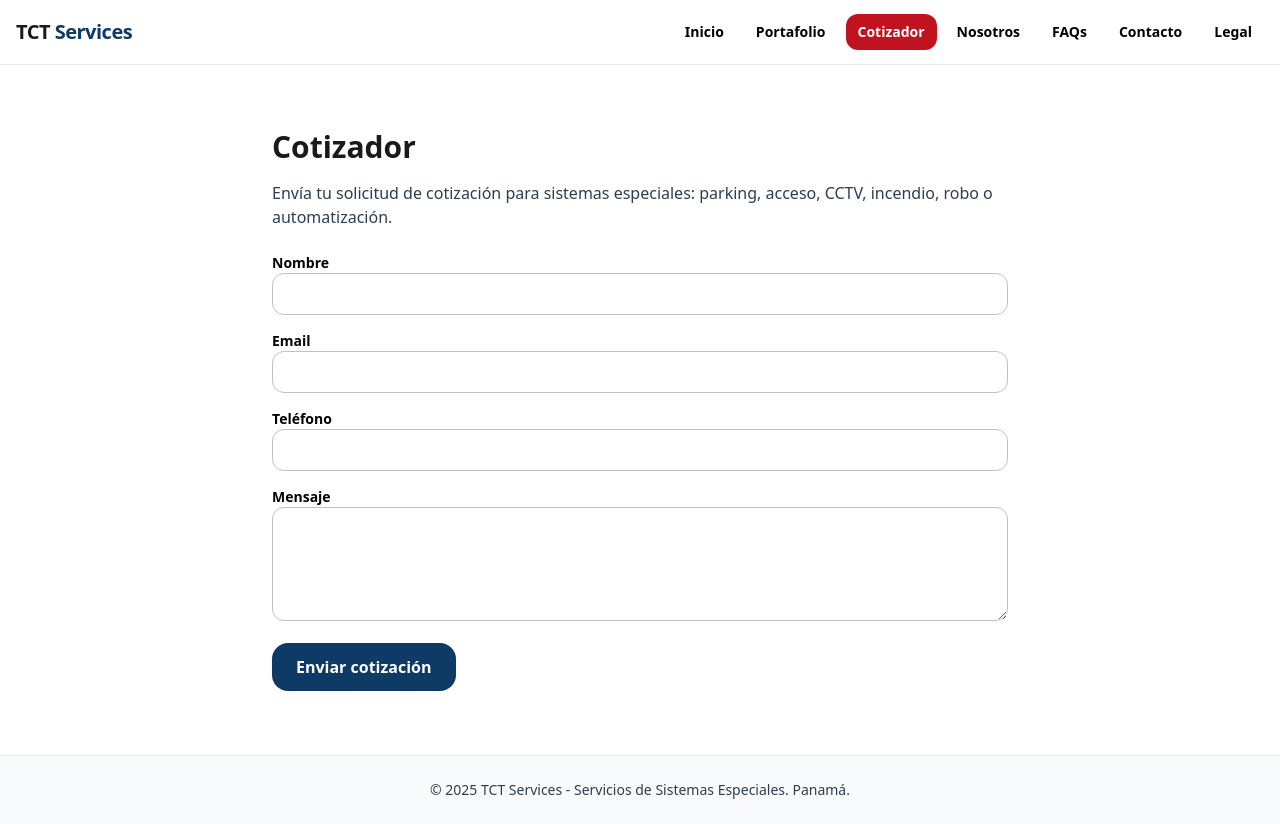
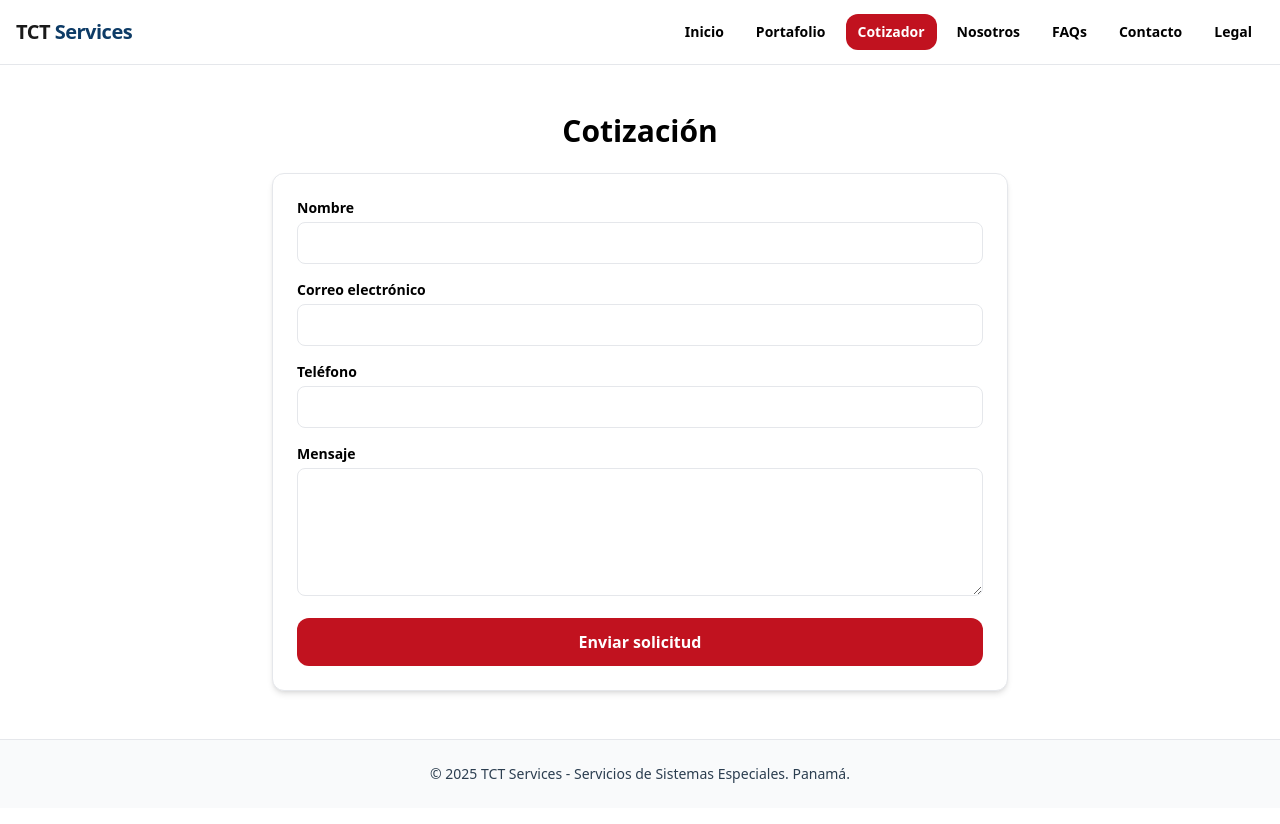
Before and after one commit to eteruel21/tct-portfolio, a React (Vite) app: page /cotizador in a window 1280 px wide. Built offline with nearby package versions, Linux system fonts and the light colour scheme.

Commit message:
Actualización del sitio

```diff
--- a/src/PortfolioGaleria.jsx
+++ b/src/PortfolioGaleria.jsx
@@ -162,7 +162,10 @@ export default function PortfolioGaleria() {
                         {it.ubicacion} • {new Date(it.fecha).toLocaleDateString()}
                       </p>
                     </div>
-                    <Link to="/cotizador" className="px-3 py-1.5 text-xs font-semibold rounded-full bg-[#C1121F] text-white hover:bg-[#A10E1A]">
+                    <Link
+                      to={`/cotizador?mensaje=${encodeURIComponent(`Estoy interesado en ${it.titulo}`)}`}
+                      className="px-3 py-1.5 text-xs font-semibold rounded-full bg-[#C1121F] text-white hover:bg-[#A10E1A]"
+                    >
                       Cotizar
                     </Link>
                   </figcaption>
--- a/src/pages/Cotizador.jsx
+++ b/src/pages/Cotizador.jsx
@@ -1,66 +1,86 @@
-import { useState } from "react";
+import { useSearchParams } from "react-router-dom";
+import { useState, useEffect } from "react";
 
 export default function Cotizador() {
-  const [nombre, setNombre] = useState("");
-  const [email, setEmail] = useState("");
-  const [telefono, setTelefono] = useState("");
-  const [mensaje, setMensaje] = useState("");
+  const [searchParams] = useSearchParams();
+  const mensajeInicial = searchParams.get("mensaje") || "";
+  const [formData, setFormData] = useState({
+    nombre: "",
+    email: "",
+    telefono: "",
+    mensaje: mensajeInicial,
+  });
 
-  function enviar(e) {
+  useEffect(() => {
+    if (mensajeInicial) {
+      setFormData((prev) => ({ ...prev, mensaje: mensajeInicial }));
+    }
+  }, [mensajeInicial]);
+
+  const handleChange = (e) => {
+    const { name, value } = e.target;
+    setFormData((prev) => ({ ...prev, [name]: value }));
+  };
+
+  const handleSubmit = (e) => {
     e.preventDefault();
-    console.log({ nombre, email, telefono, mensaje });
-    alert("Solicitud enviada correctamente (simulación).");
-  }
+    console.log("Formulario enviado:", formData);
+  };
 
   return (
-    <section className="max-w-3xl mx-auto px-4 py-16">
-      <h1 className="text-3xl font-bold text-[#1A1A1A] mb-4">Cotizador</h1>
-      <p className="text-[#2C3E50] mb-6">
-        Envía tu solicitud de cotización para sistemas especiales:
-        parking, acceso, CCTV, incendio, robo o automatización.
-      </p>
-
-      <form onSubmit={enviar} className="space-y-4">
+    <section className="max-w-3xl mx-auto px-4 py-12">
+      <h1 className="text-3xl font-bold text-center mb-6">Cotización</h1>
+      <form
+        onSubmit={handleSubmit}
+        className="space-y-4 bg-white shadow-md rounded-xl p-6 border border-gray-200"
+      >
         <div>
-          <label className="block text-sm font-semibold">Nombre</label>
+          <label className="block text-sm font-semibold mb-1">Nombre</label>
           <input
-            className="w-full border border-[#BDC3C7] rounded-xl px-3 py-2"
-            value={nombre}
-            onChange={(e) => setNombre(e.target.value)}
+            type="text"
+            name="nombre"
+            value={formData.nombre}
+            onChange={handleChange}
+            className="w-full border rounded-lg px-3 py-2"
             required
           />
         </div>
         <div>
-          <label className="block text-sm font-semibold">Email</label>
+          <label className="block text-sm font-semibold mb-1">Correo electrónico</label>
           <input
             type="email"
-            className="w-full border border-[#BDC3C7] rounded-xl px-3 py-2"
-            value={email}
-            onChange={(e) => setEmail(e.target.value)}
+            name="email"
+            value={formData.email}
+            onChange={handleChange}
+            className="w-full border rounded-lg px-3 py-2"
+            required
           />
         </div>
         <div>
-          <label className="block text-sm font-semibold">Teléfono</label>
+          <label className="block text-sm font-semibold mb-1">Teléfono</label>
           <input
-            className="w-full border border-[#BDC3C7] rounded-xl px-3 py-2"
-            value={telefono}
-            onChange={(e) => setTelefono(e.target.value)}
+            type="text"
+            name="telefono"
+            value={formData.telefono}
+            onChange={handleChange}
+            className="w-full border rounded-lg px-3 py-2"
           />
         </div>
         <div>
-          <label className="block text-sm font-semibold">Mensaje</label>
+          <label className="block text-sm font-semibold mb-1">Mensaje</label>
           <textarea
-            className="w-full border border-[#BDC3C7] rounded-xl px-3 py-2"
-            rows="4"
-            value={mensaje}
-            onChange={(e) => setMensaje(e.target.value)}
-          ></textarea>
+            name="mensaje"
+            value={formData.mensaje}
+            onChange={handleChange}
+            className="w-full border rounded-lg px-3 py-2 h-32"
+            required
+          />
         </div>
         <button
           type="submit"
-          className="px-6 py-3 bg-[#0D3B66] text-white font-semibold rounded-2xl hover:bg-[#1B4F72]"
+          className="w-full bg-[#C1121F] text-white py-3 rounded-xl font-semibold hover:bg-[#A10E1A]"
         >
-          Enviar cotización
+          Enviar solicitud
         </button>
       </form>
     </section>
```
